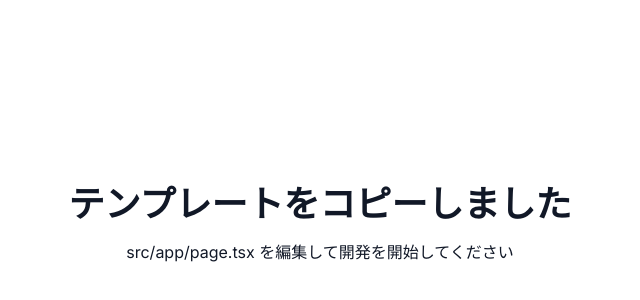
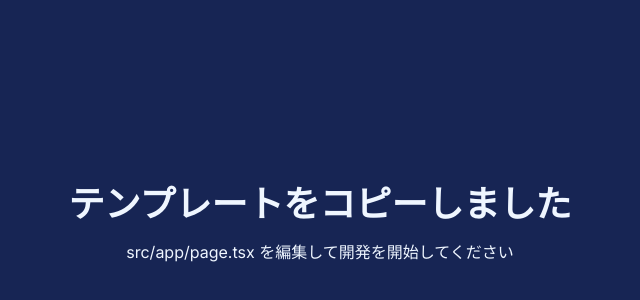
Before and after one commit to cocociel/my-dashboard-app, a Next.js app: page / in a window 1280 px wide. Shown: the part 176-476 px from the top of the page, without its empty margins (320-960 px from the left). Built offline with nearby package versions, Linux system fonts and the light colour scheme.

Commit message:
背景色と文字色を修正 Close #8

```diff
--- a/src/app/globals.css
+++ b/src/app/globals.css
@@ -4,6 +4,6 @@
 
 @layer base {
   body {
-    @apply bg-white text-gray-900;
+    @apply bg-blue-950 text-blue-50;
   }
 }
```
